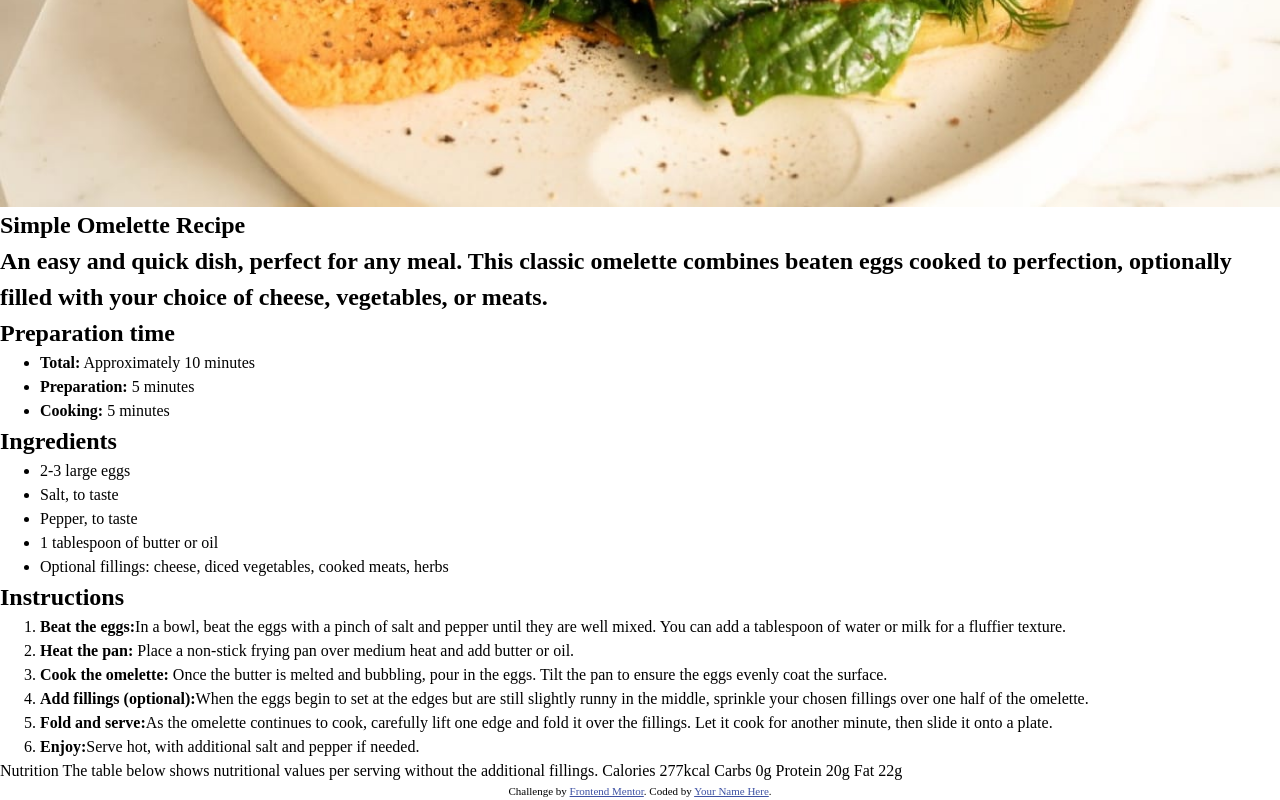
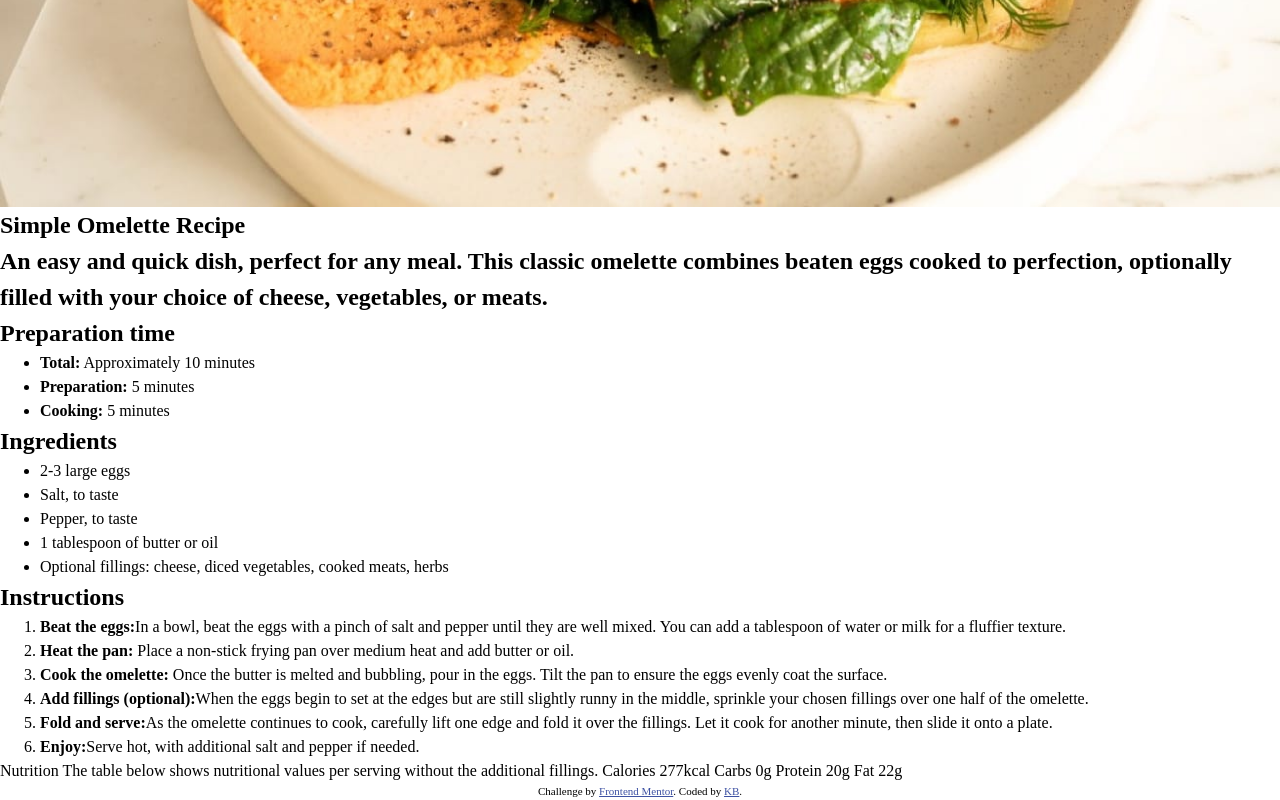
Before and after one commit to kbmke/FEM-recipie-page, a plain HTML site: page index.html in a window 1280 px wide. Shown: the part 378-1178 px from the top of the page. Drawn offline with Linux system fonts and the light colour scheme.

Commit message:
added name to attribution

```diff
--- a/index.html
+++ b/index.html
@@ -105,7 +105,7 @@
       Challenge by
       <a href="https://www.frontendmentor.io?ref=challenge" target="_blank"
         >Frontend Mentor</a
-      >. Coded by <a href="#">Your Name Here</a>.
+      >. Coded by <a href="#">KB</a>.
     </div>
   </body>
 </html>
```
